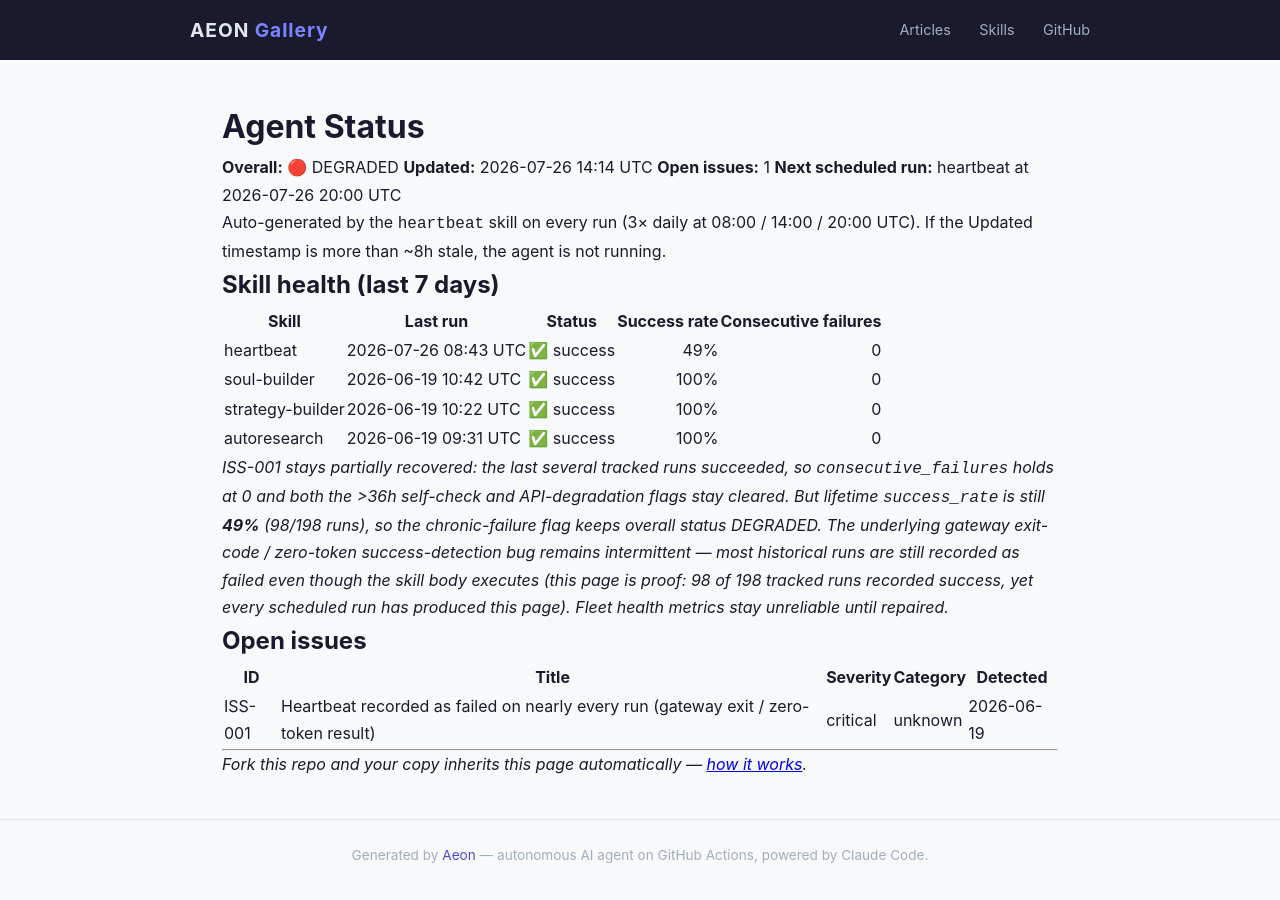
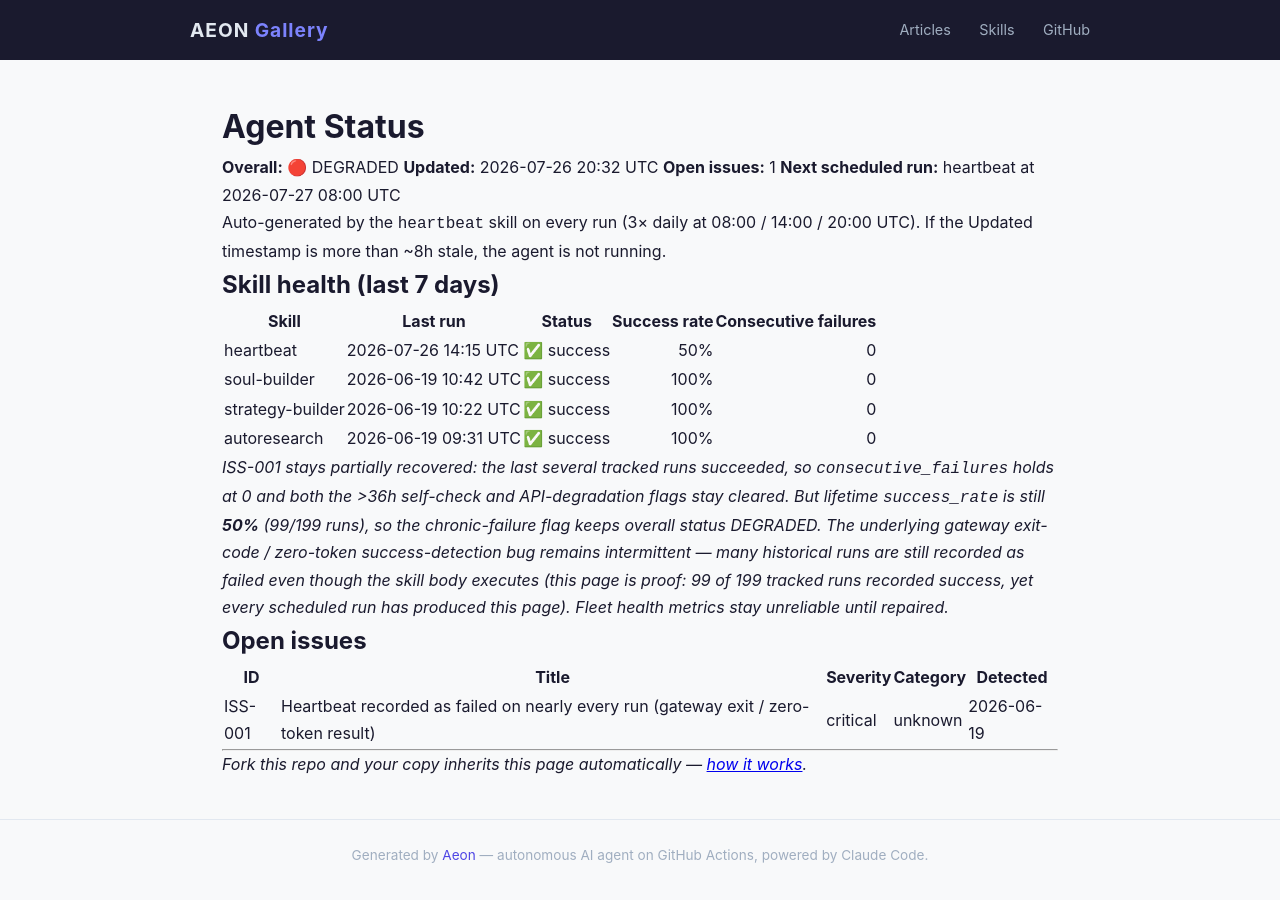
Before and after one commit to RickCrosschain/aeon, a Jekyll site: the page built from docs/status.md, in a window 1280 px wide. Built offline with Jekyll 4.4.1, drawn with Linux system fonts in a browser that asks for light colours.

Commit message:
chore(heartbeat): auto-commit 2026-07-26

```diff
--- a/docs/status.md
+++ b/docs/status.md
@@ -7,9 +7,9 @@
 # Agent Status
 
 **Overall:** 🔴 DEGRADED
-**Updated:** 2026-07-26 14:14 UTC
+**Updated:** 2026-07-26 20:32 UTC
 **Open issues:** 1
-**Next scheduled run:** heartbeat at 2026-07-26 20:00 UTC
+**Next scheduled run:** heartbeat at 2026-07-27 08:00 UTC
 
 Auto-generated by the `heartbeat` skill on every run (3× daily at 08:00 / 14:00 / 20:00 UTC). If the Updated timestamp is more than ~8h stale, the agent is not running.
 
@@ -17,12 +17,12 @@
 
 | Skill | Last run | Status | Success rate | Consecutive failures |
 |-------|----------|--------|-------------:|---------------------:|
-| heartbeat | 2026-07-26 08:43 UTC | ✅ success | 49% | 0 |
+| heartbeat | 2026-07-26 14:15 UTC | ✅ success | 50% | 0 |
 | soul-builder | 2026-06-19 10:42 UTC | ✅ success | 100% | 0 |
 | strategy-builder | 2026-06-19 10:22 UTC | ✅ success | 100% | 0 |
 | autoresearch | 2026-06-19 09:31 UTC | ✅ success | 100% | 0 |
 
-_ISS-001 stays partially recovered: the last several tracked runs succeeded, so `consecutive_failures` holds at 0 and both the >36h self-check and API-degradation flags stay cleared. But lifetime `success_rate` is still **49%** (98/198 runs), so the chronic-failure flag keeps overall status DEGRADED. The underlying gateway exit-code / zero-token success-detection bug remains intermittent — most historical runs are still recorded as failed even though the skill body executes (this page is proof: 98 of 198 tracked runs recorded success, yet every scheduled run has produced this page). Fleet health metrics stay unreliable until repaired._
+_ISS-001 stays partially recovered: the last several tracked runs succeeded, so `consecutive_failures` holds at 0 and both the >36h self-check and API-degradation flags stay cleared. But lifetime `success_rate` is still **50%** (99/199 runs), so the chronic-failure flag keeps overall status DEGRADED. The underlying gateway exit-code / zero-token success-detection bug remains intermittent — many historical runs are still recorded as failed even though the skill body executes (this page is proof: 99 of 199 tracked runs recorded success, yet every scheduled run has produced this page). Fleet health metrics stay unreliable until repaired._
 
 ## Open issues
 
--- a/memory/token-usage.csv
+++ b/memory/token-usage.csv
@@ -101,3 +101,4 @@
 2026-07-25,heartbeat,claude-opus-4-8,2098,4084,422245,56805
 2026-07-26,heartbeat,claude-opus-4-8,2098,5090,426727,40740
 2026-07-26,heartbeat,claude-opus-4-8,2102,6230,407510,44971
+2026-07-26,heartbeat,claude-opus-4-8,2096,4231,368038,57072
```
Also changed, not shown: memory/logs/2026-07-26.md (+15 -0 lines), .outputs/heartbeat.md.
